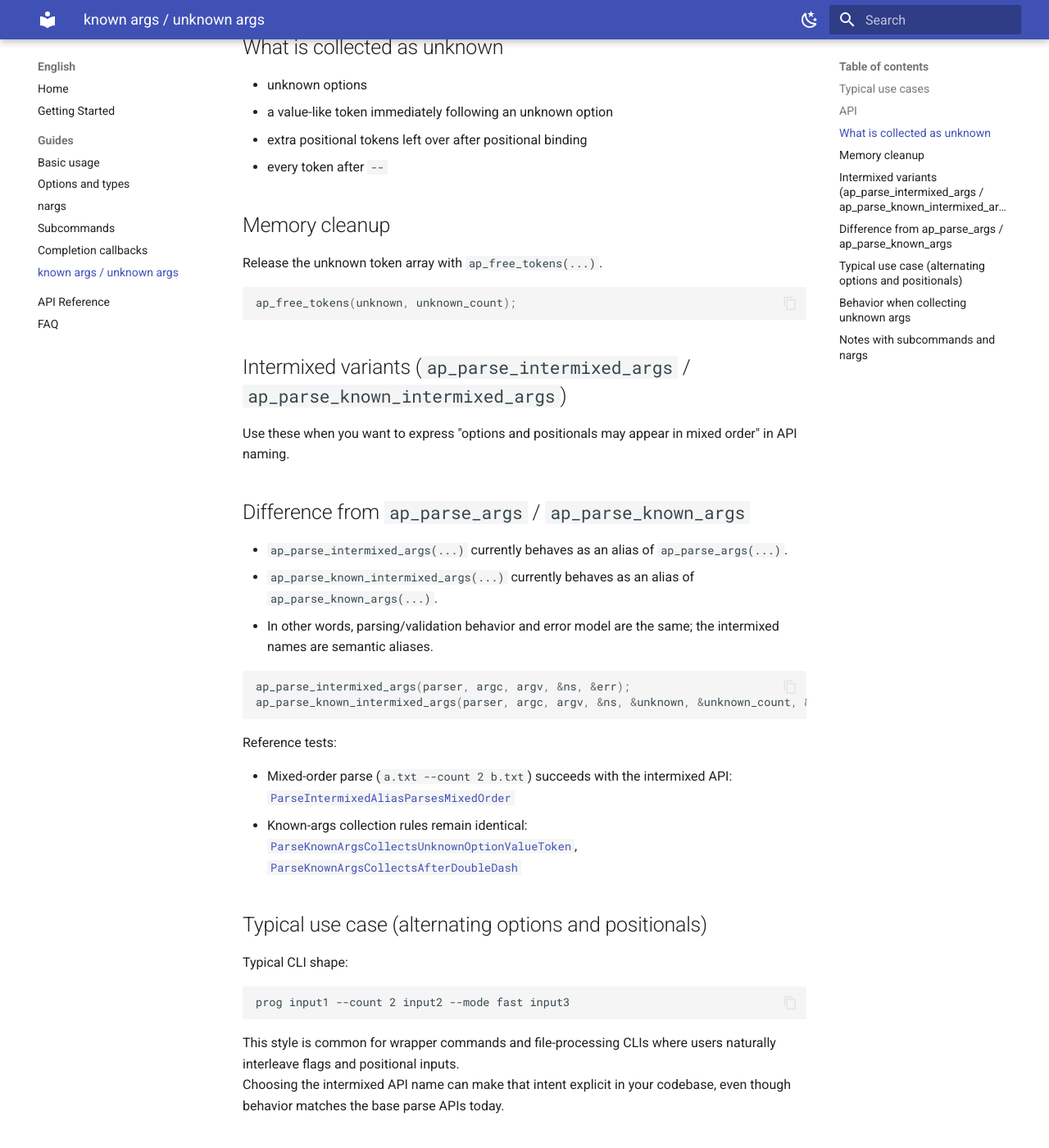
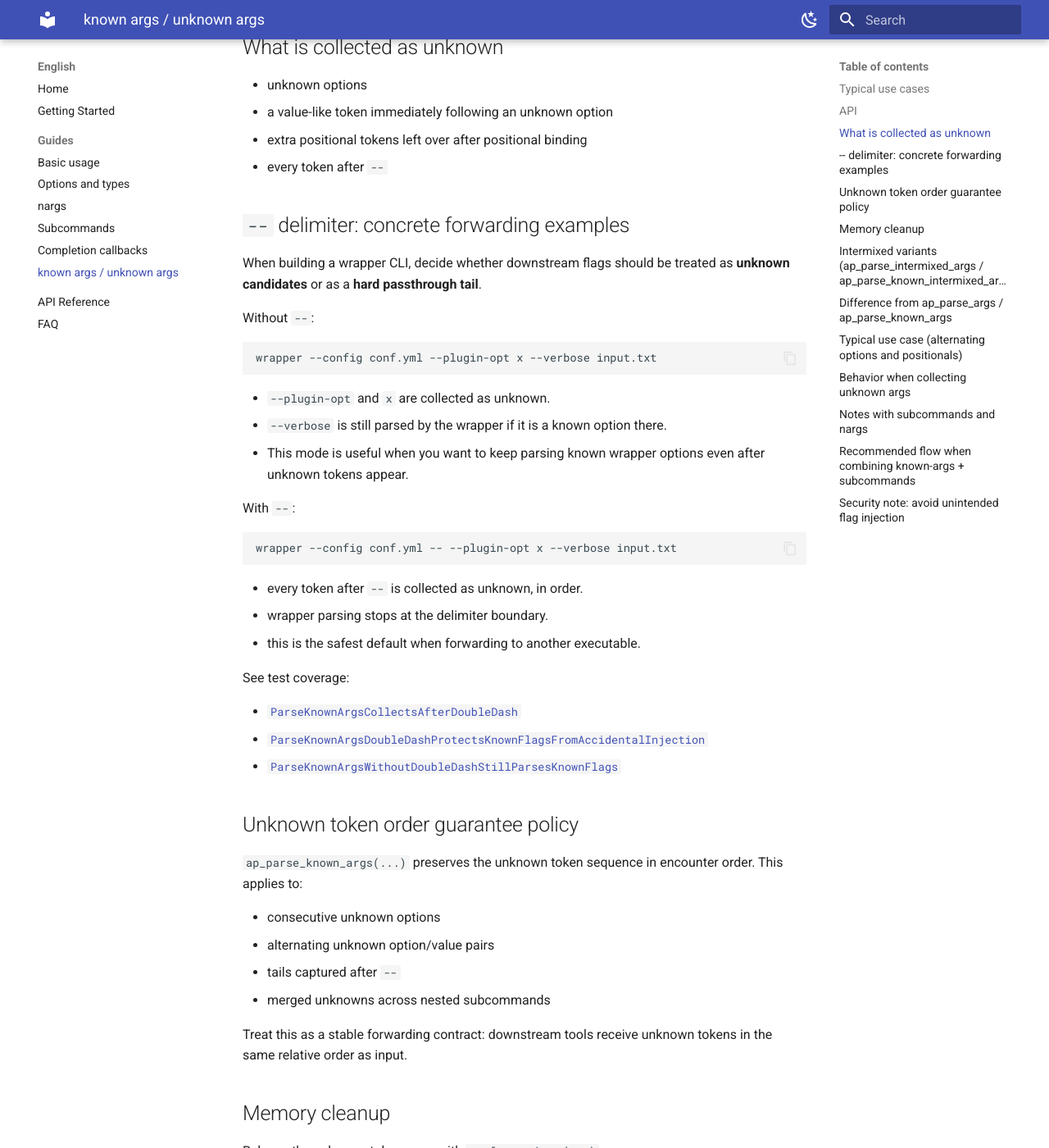
Before and after one commit to YoshihideShirai/argparse-c, an MkDocs documentation site: the page built from docs/en/guides/known-args.md, in a window 1280 px wide and 1400 px high, scrolled down 594 px. Shown: the whole window at 82% size. Built offline with MkDocs 1.6.1 and Material for MkDocs 9.7.7, drawn with Linux system fonts in a browser that asks for light colours; some of the changed text lies outside the part shown.

Commit message:
Expand known-args forwarding docs, sample, and tests

````diff
--- a/docs/en/guides/known-args.md
+++ b/docs/en/guides/known-args.md
@@ -20,6 +20,51 @@ ap_parse_known_args(parser, argc, argv, &ns, &unknown, &unknown_count, &err);
 - a value-like token immediately following an unknown option
 - extra positional tokens left over after positional binding
 - every token after `--`
+
+## `--` delimiter: concrete forwarding examples
+
+When building a wrapper CLI, decide whether downstream flags should be treated as
+**unknown candidates** or as a **hard passthrough tail**.
+
+Without `--`:
+
+```text
+wrapper --config conf.yml --plugin-opt x --verbose input.txt
+```
+
+- `--plugin-opt` and `x` are collected as unknown.
+- `--verbose` is still parsed by the wrapper if it is a known option there.
+- This mode is useful when you want to keep parsing known wrapper options even
+  after unknown tokens appear.
+
+With `--`:
+
+```text
+wrapper --config conf.yml -- --plugin-opt x --verbose input.txt
+```
+
+- every token after `--` is collected as unknown, in order.
+- wrapper parsing stops at the delimiter boundary.
+- this is the safest default when forwarding to another executable.
+
+See test coverage:
+
+- [`ParseKnownArgsCollectsAfterDoubleDash`](https://github.com/YoshihideShirai/argparse-c/blob/main/test/test_known_args.cpp)
+- [`ParseKnownArgsDoubleDashProtectsKnownFlagsFromAccidentalInjection`](https://github.com/YoshihideShirai/argparse-c/blob/main/test/test_known_args.cpp)
+- [`ParseKnownArgsWithoutDoubleDashStillParsesKnownFlags`](https://github.com/YoshihideShirai/argparse-c/blob/main/test/test_known_args.cpp)
+
+## Unknown token order guarantee policy
+
+`ap_parse_known_args(...)` preserves the unknown token sequence in encounter
+order. This applies to:
+
+- consecutive unknown options
+- alternating unknown option/value pairs
+- tails captured after `--`
+- merged unknowns across nested subcommands
+
+Treat this as a stable forwarding contract: downstream tools receive unknown
+tokens in the same relative order as input.
 
 ## Memory cleanup
 
@@ -87,3 +132,27 @@ See:
   For example, optional nargs should not consume a following known option token, and greedy positional forms still follow the normal binding rules.
   See [`OptionalNargsDoesNotConsumeFollowingKnownOption`](https://github.com/YoshihideShirai/argparse-c/blob/main/test/test_known_args.cpp) and
   [`PositionalZeroOrMoreLeavesTokensForRequiredPositional`](https://github.com/YoshihideShirai/argparse-c/blob/main/test/test_known_args.cpp).
+
+## Recommended flow when combining known-args + subcommands
+
+1. Parse your wrapper/global options with `ap_parse_known_args(...)` at the root parser.
+2. Inspect `subcommand` / `subcommand_path` from namespace for routing.
+3. Forward collected unknown tokens to the selected subcommand executor.
+4. Prefer inserting `--` at your wrapper boundary when forwarding opaque plugin flags.
+
+This keeps wrapper-owned options explicit while preserving downstream autonomy
+for plugin/tool-specific flags.
+
+## Security note: avoid unintended flag injection
+
+If wrapper input is composed from external or partially trusted sources, use
+`--` before downstream arguments to prevent accidental reinterpretation by the
+wrapper parser.
+
+- Risk without delimiter: downstream-like tokens (for example `--verbose`) may
+  still be consumed as wrapper-known flags.
+- Mitigation with delimiter: everything after `--` is forwarded untouched as
+  unknown tokens.
+
+For production wrappers, documenting and enforcing the delimiter boundary is a
+simple, high-impact hardening pattern.
````
Also changed, not shown: docs/ja/guides/known-args.md (+61 -0 lines), 2 other files.
